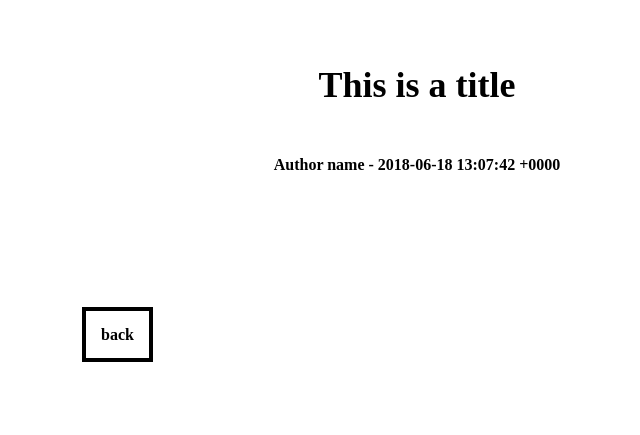
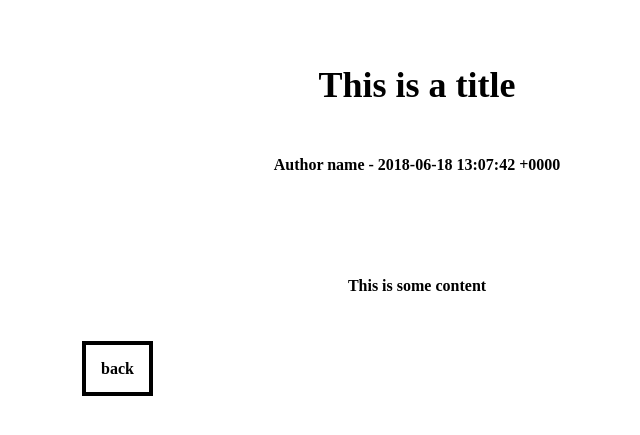
Before and after one commit to jack-wright/jekyll-forestry-starter, a Jekyll site: the page built from src/_posts/blog/2018-06-18-this-is-a-title.md, in a window 1280 px wide. Shown: the top 435 px of the page, without its empty margins (223-863 px from the left). Built offline with Jekyll 4.4.1, drawn with Linux system fonts in a browser that asks for light colours; a script that is not in the unit is left out.

Commit message:
Update Blog “2018-06-18-this-is-a-title”

```diff
--- a/src/_posts/blog/2018-06-18-this-is-a-title.md
+++ b/src/_posts/blog/2018-06-18-this-is-a-title.md
@@ -3,6 +3,6 @@ layout: post
 title: This is a title
 date: '2018-06-18T14:07:42+01:00'
 thumbnail: /src/assets/images/uploads/cat-smirk.jpg
+blog-content: This is some content
 author: Author name
 ---
-This is a body
```
